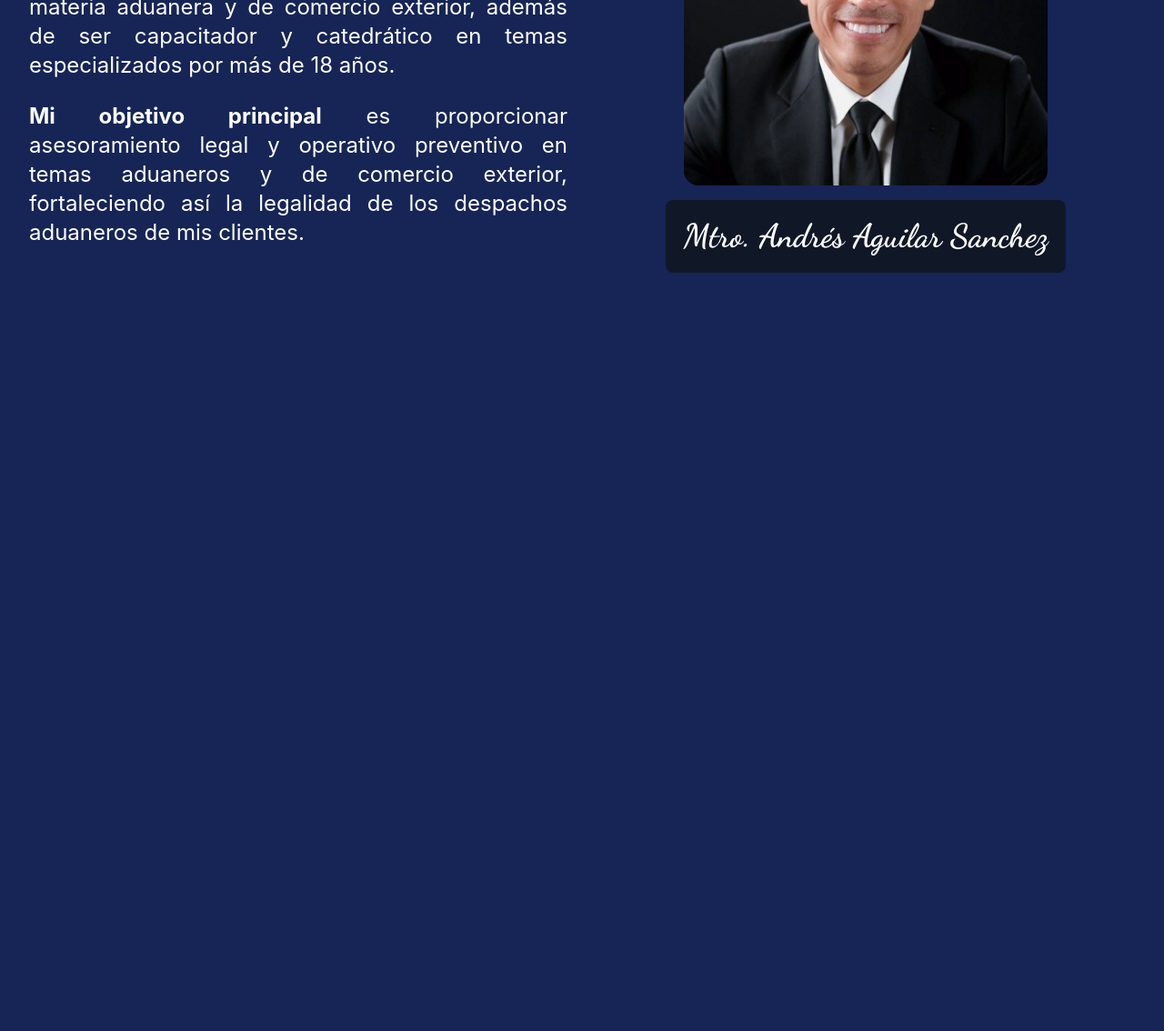
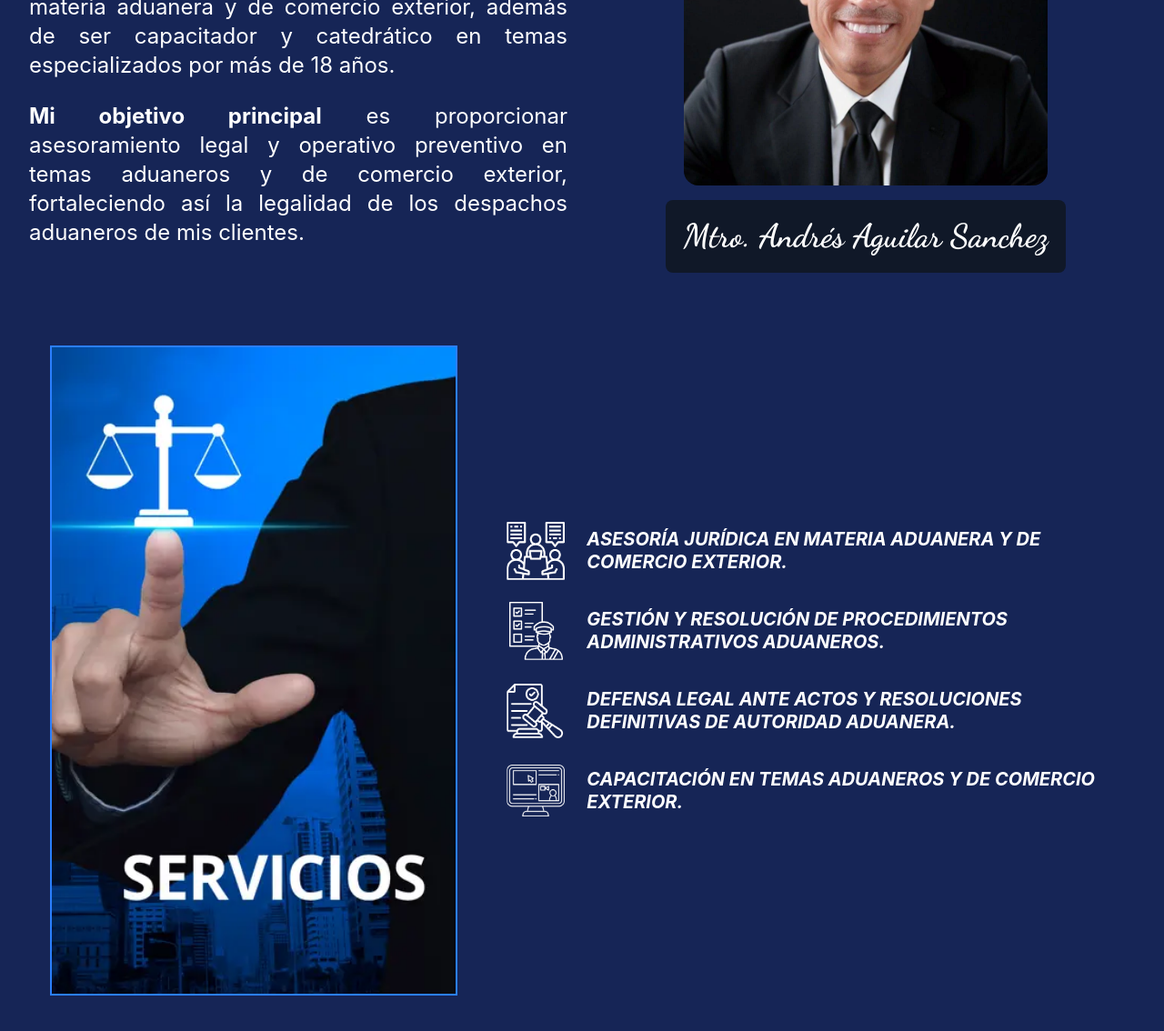
Before and after one commit to Darkk3n/CustomsConsultancyV2, an Astro site: page / in a window 1280 px wide. Shown: the part 1411-2545 px from the top of the page at 91% size. Before the commit the page ends 1711 px from the top, so only its background shows below. Built offline with nearby package versions, Linux system fonts and the light colour scheme; Astro itself is replaced by a stand-in of ours.

Commit message:
Implemented All Services

```diff
--- a/src/pages/index.astro
+++ b/src/pages/index.astro
@@ -1,5 +1,6 @@
 ---
 import Layout from "@/layouts/Layout.astro";
+import AllServices from "@/views/AllServices.astro";
 import Header from "@/views/Header.astro";
 import Intro from "@/views/Intro.astro";
 import Profile from "@/views/Profile.astro";
@@ -9,4 +10,5 @@ import Profile from "@/views/Profile.astro";
 	<Header />
 	<Intro />
 	<Profile />
+	<AllServices />
 </Layout>
--- /dev/null
+++ b/src/views/AllServices.astro
@@ -0,0 +1,61 @@
+---
+import SectionContainer from "@/components/SectionContainer.astro";
+import { Image } from "astro:assets";
+
+const SERVICES_DATA = [
+	{
+		text: "Asesoría Jurídica en Materia Aduanera y de Comercio Exterior.",
+		icon: "/LegalAdvisory1.webp",
+		highlight: true,
+	},
+	{
+		text: "Gestión y resolución de procedimientos administrativos aduaneros.",
+		icon: "/Management2.webp",
+		highlight: false,
+	},
+	{
+		text: "Defensa legal ante actos y resoluciones definitivas de autoridad aduanera.",
+		icon: "/LegalDefense3.webp",
+		highlight: false,
+	},
+	{
+		text: "Capacitación en Temas Aduaneros y de Comercio Exterior.",
+		icon: "/Training4.webp",
+		highlight: true,
+	},
+];
+---
+
+<SectionContainer split className="md:items-center py-10">
+	<section class="w-full md:w-5/12 flex justify-center mb-8 md:mb-0">
+		<Image
+			src="/Services.webp"
+			alt="servicios"
+			width="500"
+			height="500"
+			class="w-full h-auto max-w-md border-2 border-blue-500"
+		/>
+	</section>
+	<section class="w-full md:w-7/12 flex flex-col space-y-6">
+		{
+			SERVICES_DATA.map((service) => (
+				<section class="clip-arrow flex items-center pr-5">
+					<div class="shrink-0 mr-4 sm:mr-6">
+						<Image
+							src={service.icon}
+							alt={service.text}
+							width="48"
+							height="48"
+							class="w-12 h-12 sm:w-16 sm:h-16 object-contain"
+						/>
+					</div>
+					<div>
+						<p class="font-bold italic uppercase leading-tight text-sm sm:text-base md:text-xl text-white">
+							{service.text}
+						</p>
+					</div>
+				</section>
+			))
+		}
+	</section>
+</SectionContainer>
```
